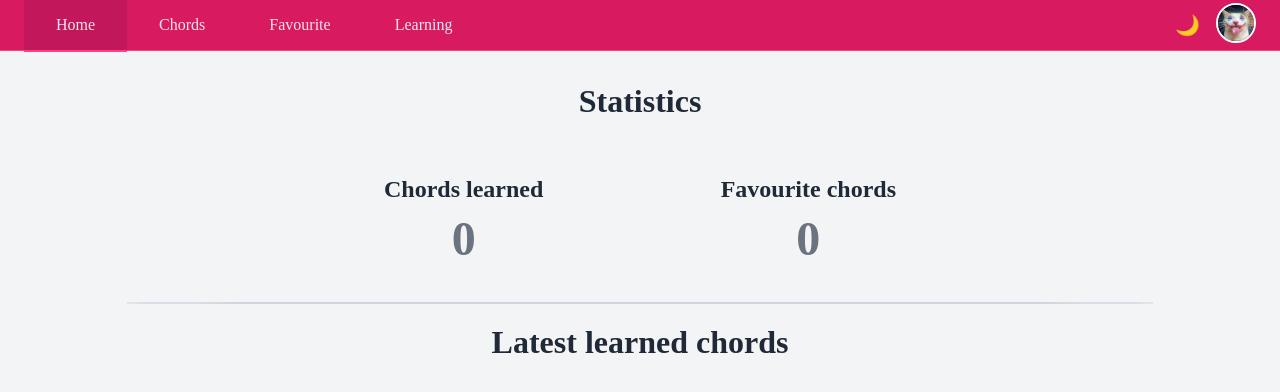
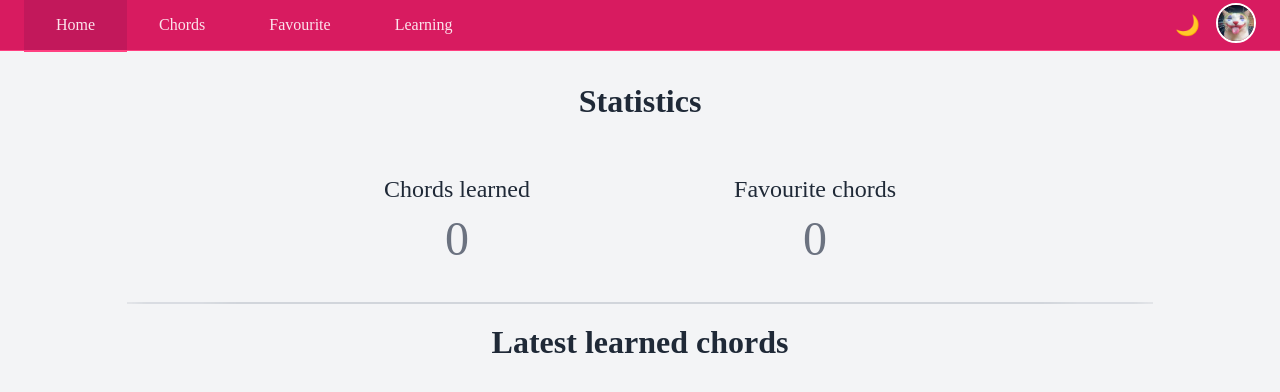
Before and after one commit to duty57/chord_viewer, a Vue app in the folder frontend/: page /home in a window 1280 px wide. Shown: the top 392 px of the page. Built offline with nearby package versions, Linux system fonts and the light colour scheme; no server answers; sample sign-in values are in the browser's storage.

Commit message:
add admin page and use StatsCard component

```diff
--- a/frontend/src/router/index.ts
+++ b/frontend/src/router/index.ts
@@ -6,6 +6,7 @@ import Favourite from "@/view/Favourite.vue";
 import Learning from "@/view/Learning.vue";
 import {onAuthStateChanged} from "firebase/auth";
 import {auth} from "@/config/firebase.ts";
+import Admin from "@/view/Admin.vue";
 
 const router = createRouter({
   history: createWebHistory(import.meta.env.BASE_URL),
@@ -15,6 +16,7 @@ const router = createRouter({
     {path: "/chords", component: Chords, meta: {requiresAuth: true}},
     {path: "/favourite", component: Favourite, meta: {requiresAuth: true}},
     {path: "/learning", component: Learning, meta: {requiresAuth: true}},
+    {path: "/admin", component: Admin, meta: {requiresAuth: true}},
   ],
 })
 
--- /dev/null
+++ b/frontend/src/view/Admin.vue
@@ -0,0 +1,62 @@
+<script setup lang="ts">
+
+import Menu from "@/components/Menu.vue";
+import StatsCard from "@/components/StatsCard.vue";
+import Divider from "@/components/Divider.vue";
+</script>
+
+<template>
+  <Menu></Menu>
+  <div class="content">
+    <StatsCard title="Amount of users registered" :value="0"></StatsCard>
+    <Divider></Divider>
+    <h1>Users</h1>
+    <div class="user-list">
+      <div class="user-card">
+        <img src="/img/placeholder_profile_picture.jpg">
+        <p>admin@gmail.com</p>
+        <div>
+          <button>Edit</button>
+          <button class="delete-btn user-delete">Delete</button>
+        </div>
+      </div>
+    </div>
+  </div>
+<!--  delete button should look like one in Favourites page, and be rounded from the right, next to it(without gap) edit button (pencil (gray/blue)) icon-->
+<!--  use pagination for parsing users-->
+<!--  edit should be able to change email / send reset password email or reset password and maybe change profile picture-->
+</template>
+
+<style scoped>
+.content {
+
+}
+
+.user-list {
+  width: 50%;
+  display: flex;
+  flex-direction: column;
+  justify-content: center;
+  gap: 1vh;
+}
+
+.user-card {
+  width: 100%;
+  border-radius: 72px;
+  display: flex;
+  justify-content: space-between;
+  align-items: center;
+  background-color: var(--bg-secondary);
+}
+
+img {
+  width: 72px;
+  height: 72px;
+  border-radius: 50%;
+  object-fit: cover;
+  border: 2px solid white;
+  cursor: pointer;
+  transition: opacity 0.2s;
+}
+
+</style>
--- a/frontend/src/view/Home.vue
+++ b/frontend/src/view/Home.vue
@@ -6,6 +6,7 @@ import {userInstance} from "@/models/user.ts";
 import {computed} from "vue";
 import {useRouter} from 'vue-router'
 import {navigateToChord} from "@/utils/chord_manager.ts";
+import StatsCard from "@/components/StatsCard.vue";
 
 const router = useRouter();
 const latestLearnedChord = computed(() => new Set([...userInstance.learnedChords.values()].slice(-5).reverse()));
@@ -18,14 +19,8 @@ const latestLearnedChord = computed(() => new Set([...userInstance.learnedChords
   <div class="content">
     <h1>Statistics</h1>
     <div class="stats">
-      <div class="stats-card">
-        <h2>Chords learned</h2>
-        <h1>{{ userInstance.learnedChords.size }}</h1>
-      </div>
-      <div class="stats-card">
-        <h2>Favourite chords</h2>
-        <h1>{{userInstance.favouriteChords.size}}</h1>
-      </div>
+      <StatsCard title="Chords learned" :value="userInstance.learnedChords.size"></StatsCard>
+      <StatsCard title="Favourite chords" :value="userInstance.favouriteChords.size"></StatsCard>
     </div>
     <Divider></Divider>
     <div class="progress">
@@ -45,21 +40,6 @@ const latestLearnedChord = computed(() => new Set([...userInstance.learnedChords
   margin: 2vh 30%;
   justify-content: space-between;
   gap: 2rem;
-}
-
-.stats-card {
-  display: flex;
-  justify-content: center;
-  flex-direction: column;
-  margin-top: 5vh;
-}
-
-.stats-card h1 {
-  display: flex;
-  justify-content: center;
-  color: var(--text-secondary);
-  margin-top: 1vh;
-  font-size: 48px;
 }
 
 .progress {
@@ -105,15 +85,6 @@ const latestLearnedChord = computed(() => new Set([...userInstance.learnedChords
     gap: 1.5rem;
   }
 
-  .stats-card h1 {
-    font-size: 40px;
-  }
-
-  .stats-card h2 {
-    display: flex;
-    justify-content: center;
-  }
-
   .latest-learned {
     width: 90%;
     flex-direction: column;
@@ -138,10 +109,6 @@ const latestLearnedChord = computed(() => new Set([...userInstance.learnedChords
     flex-direction: column;
   }
 
-  .stats-card h1 {
-    font-size: 36px;
-  }
-
   .latest-learned {
     width: 95%;
     gap: 1rem;
@@ -162,10 +129,6 @@ const latestLearnedChord = computed(() => new Set([...userInstance.learnedChords
     margin: 2vh 5%;
   }
 
-  .stats-card h1 {
-    font-size: 32px;
-  }
-
   .latest-learned {
     width: 98%;
   }
```
